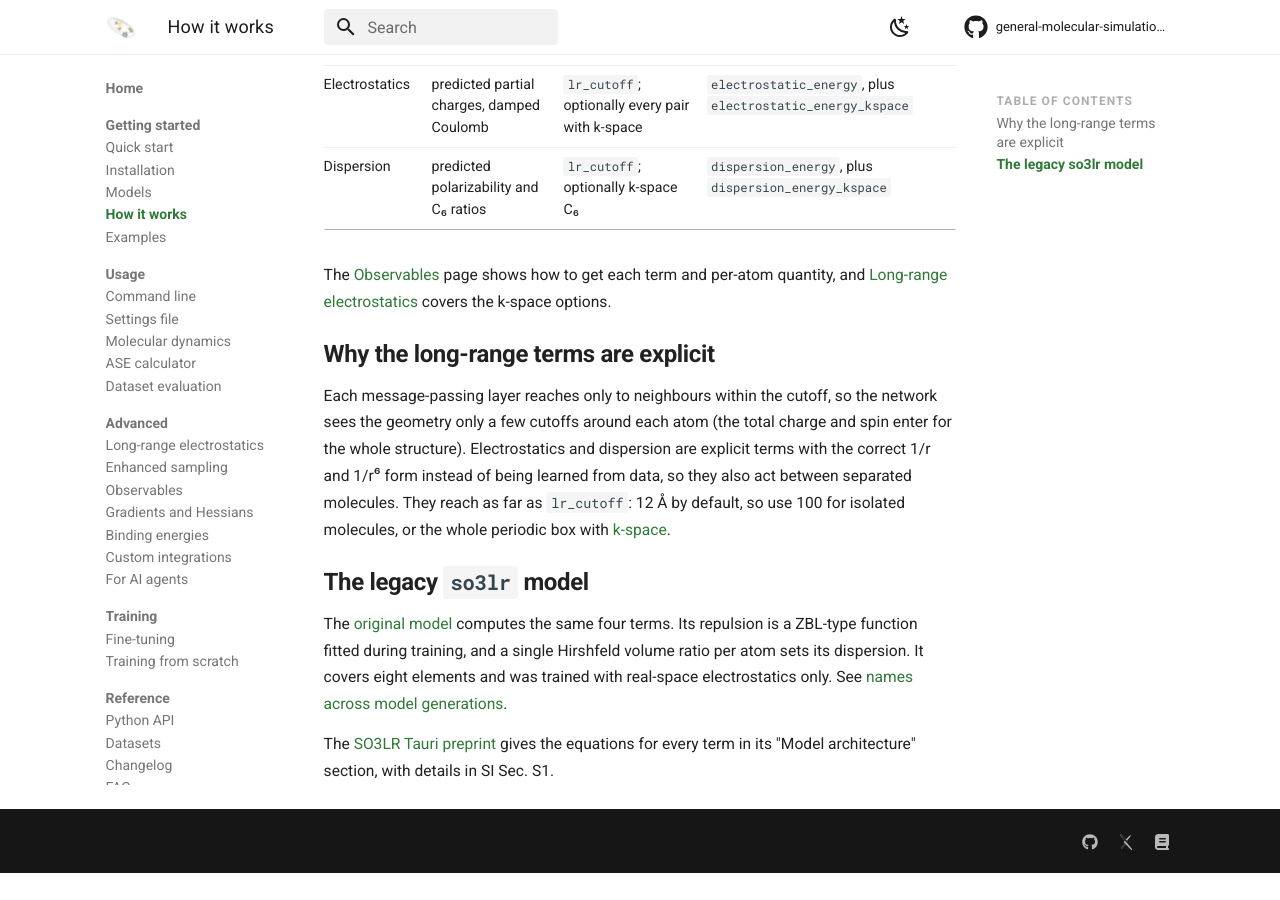
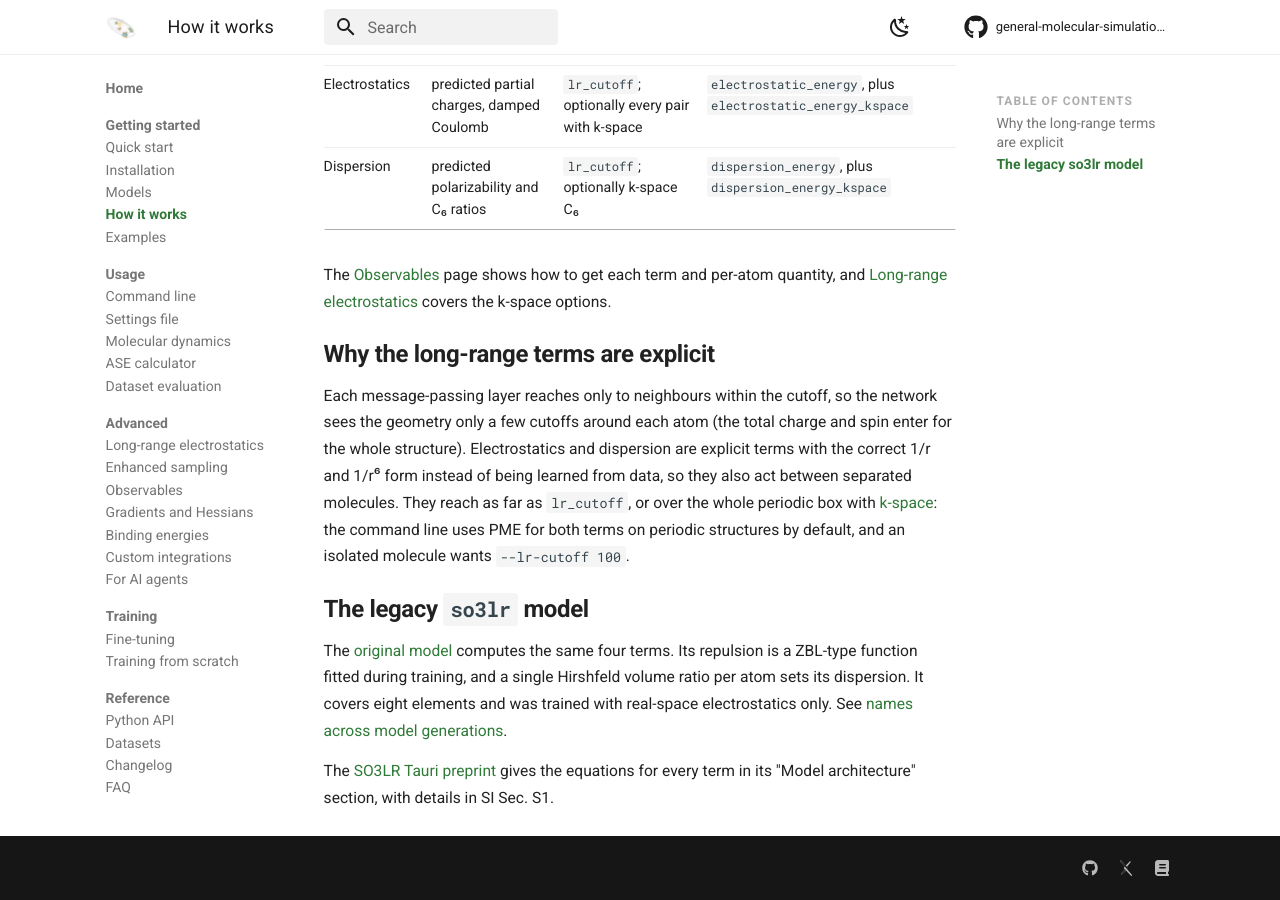
Before and after one commit to so3lr/so3lr.github.io, an MkDocs documentation site: the page built from docs/how-it-works.md, in a window 1280 px wide and 900 px high, scrolled down 841 px. Built offline with MkDocs 1.6.1 and Material for MkDocs 9.7.7, drawn with Linux system fonts in a browser that asks for light colours; comment, search, counter and statistics services are not loaded; before the commit the page ends 1714 px from its top, so only the background shows below that.

Commit message:
Models: the A100 costs predate the CUDA kernels; How it works: the long-range default

```diff
--- a/docs/how-it-works.md
+++ b/docs/how-it-works.md
@@ -109,8 +109,10 @@ network sees the geometry only a few cutoffs around each atom (the total charge
 and spin enter for the whole structure). Electrostatics and dispersion are
 explicit terms with the correct 1/r and 1/r⁶ form instead of being learned from
 data, so they also act between separated molecules. They reach as far as
-`lr_cutoff`: 12 Å by default, so use 100 for isolated molecules, or the whole
-periodic box with [k-space](advanced/electrostatics.md).
+`lr_cutoff`, or over the whole periodic box with
+[k-space](advanced/electrostatics.md): the command line uses PME for both terms
+on periodic structures by default, and an isolated molecule wants
+`--lr-cutoff 100`.
 
 ## The legacy `so3lr` model
 
```
Also changed, not shown: docs/models.md (+3 -1 lines).
